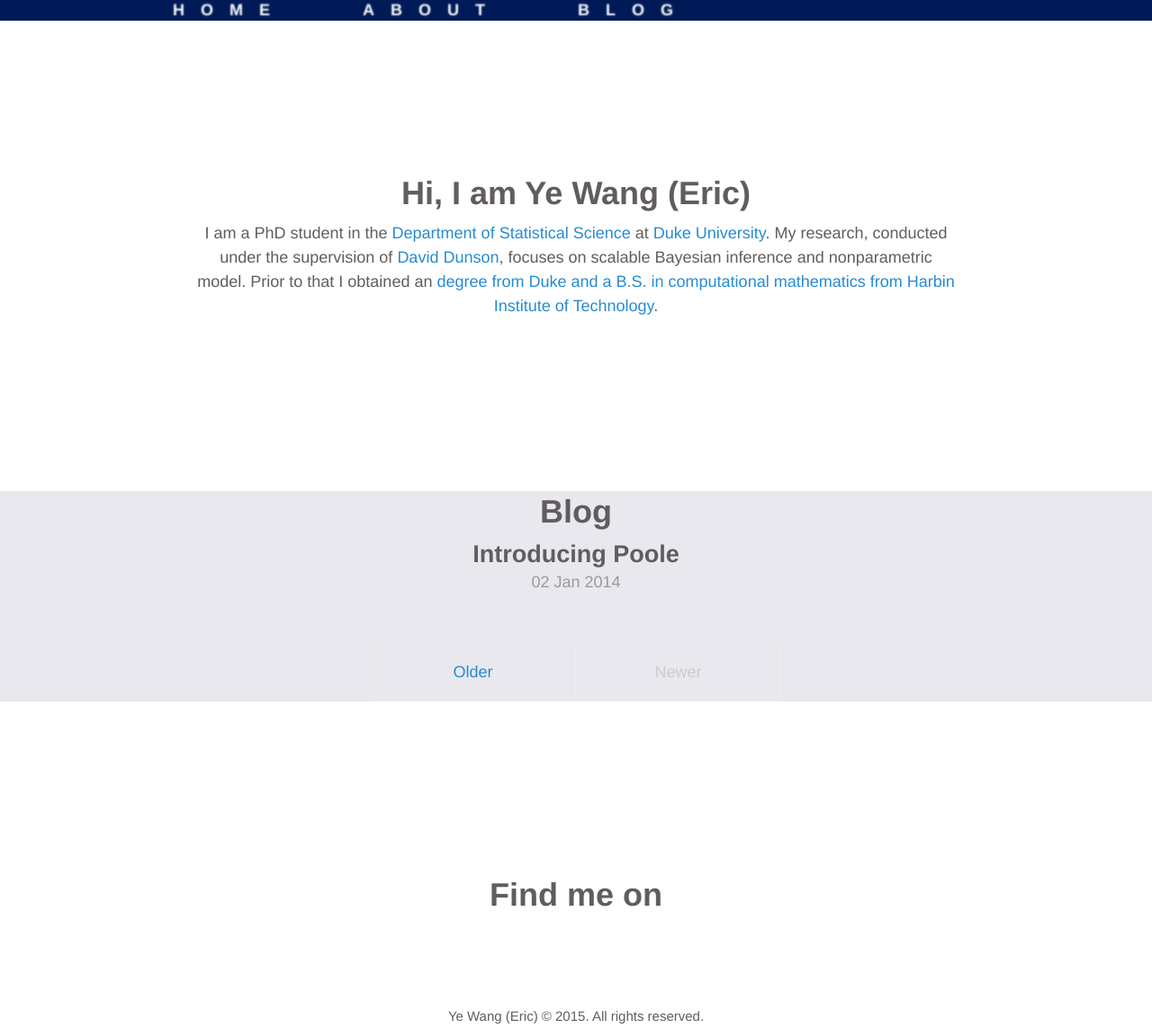
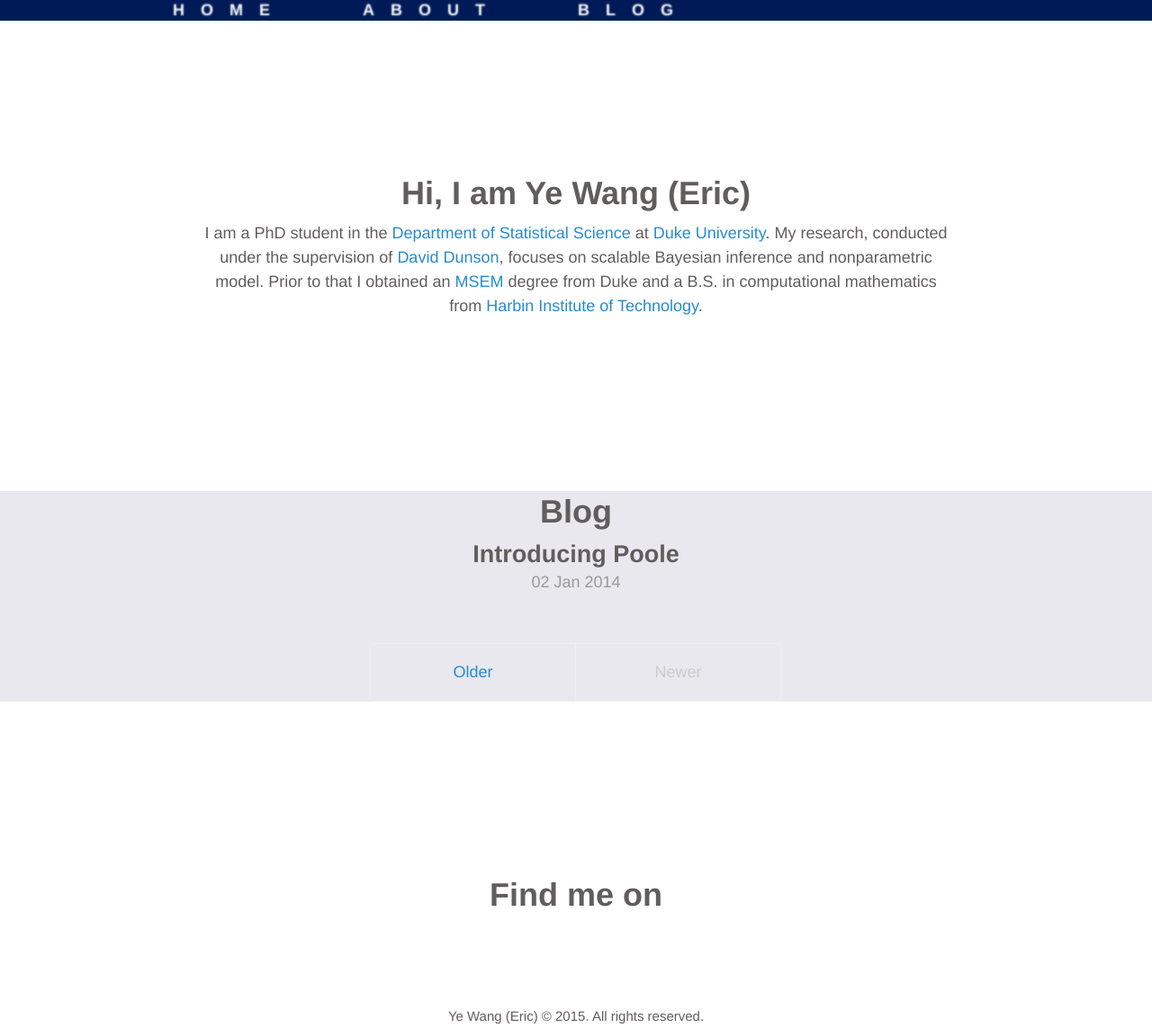
Before and after one commit to ericyewang/ericyewang.github.io, a Jekyll site: the page built from index.html, in a window 1280 px wide. Shown: the whole page at 90% size. Built offline with Jekyll 4.4.1, drawn with Linux system fonts in a browser that asks for light colours; the list of posts is cut into pages by our own code.

Commit message:
Update index.html

```diff
--- a/index.html
+++ b/index.html
@@ -6,8 +6,12 @@
 <div class="jumbotron1">
 <div class="container-home">
   <h1>Hi, I am Ye Wang (Eric)</h1>
-  <p>I am a PhD student in the <a href="https://stat.duke.edu/">Department of Statistical Science</a> at <a href="http://duke.edu/">Duke University</a>. My research, conducted under the supervision of <a href="https://stat.duke.edu/~dunson/">David Dunson</a>,
-focuses on scalable Bayesian inference and nonparametric model. Prior to that I obtained an <a href="http://econ.duke.edu/msem"MSEM</a> degree from Duke and a B.S. in computational mathematics from <a href="http://en.hit.edu.cn/">Harbin Institute of Technology</a>.</p>
+  <p>I am a PhD student in the <a href="https://stat.duke.edu/">Department of Statistical Science</a> at
+  <a href="http://duke.edu/">Duke University</a>. My research, conducted under the supervision of
+  <a href="https://stat.duke.edu/~dunson/">David Dunson</a>, focuses on scalable Bayesian inference and
+  nonparametric model. Prior to that I obtained an <a href="http://econ.duke.edu/msem">MSEM</a> degree
+  from Duke and a B.S. in computational mathematics from <a href="http://en.hit.edu.cn/">Harbin Institute of Technology</a>.
+  </p>
   </div>
   </div>
 
```
